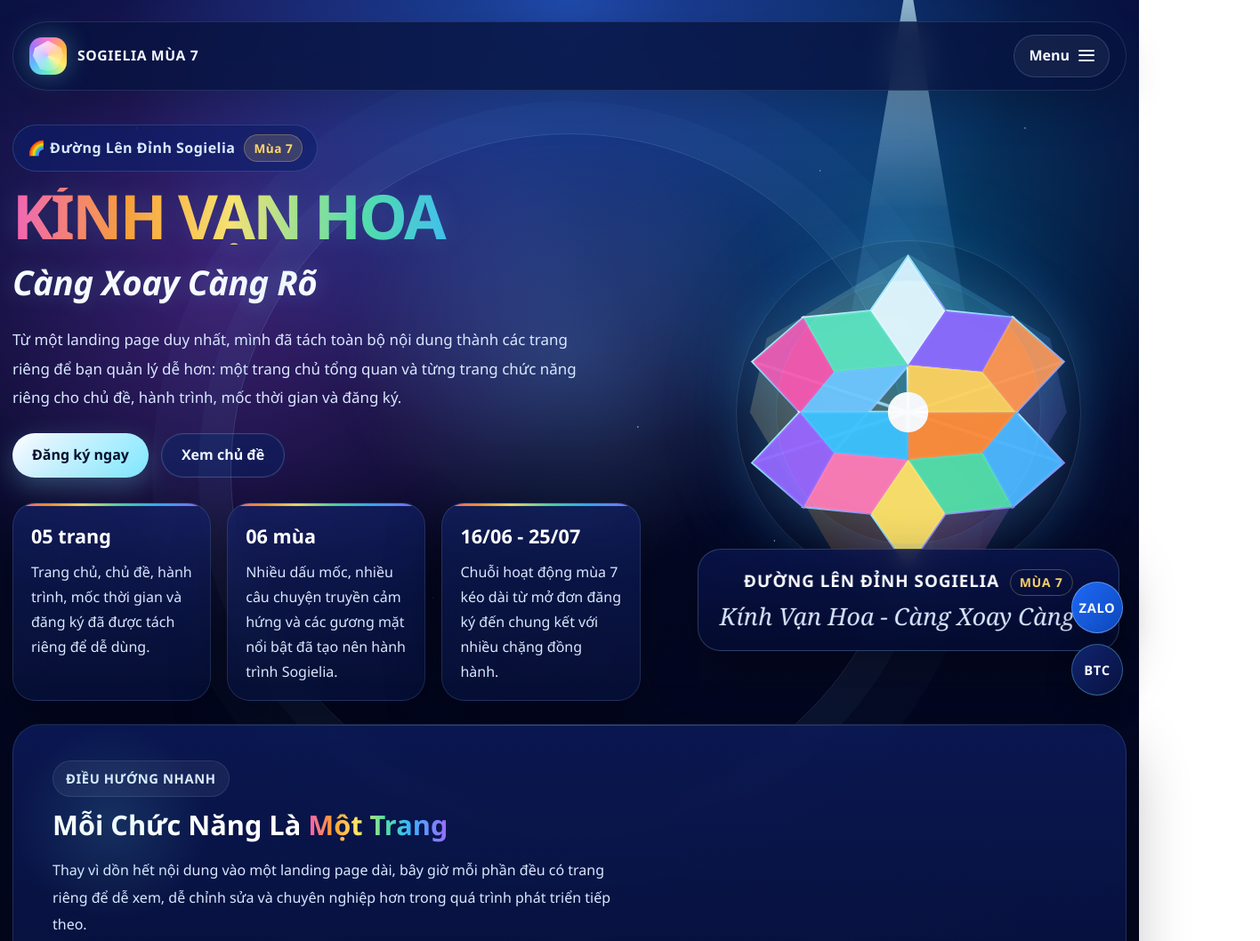
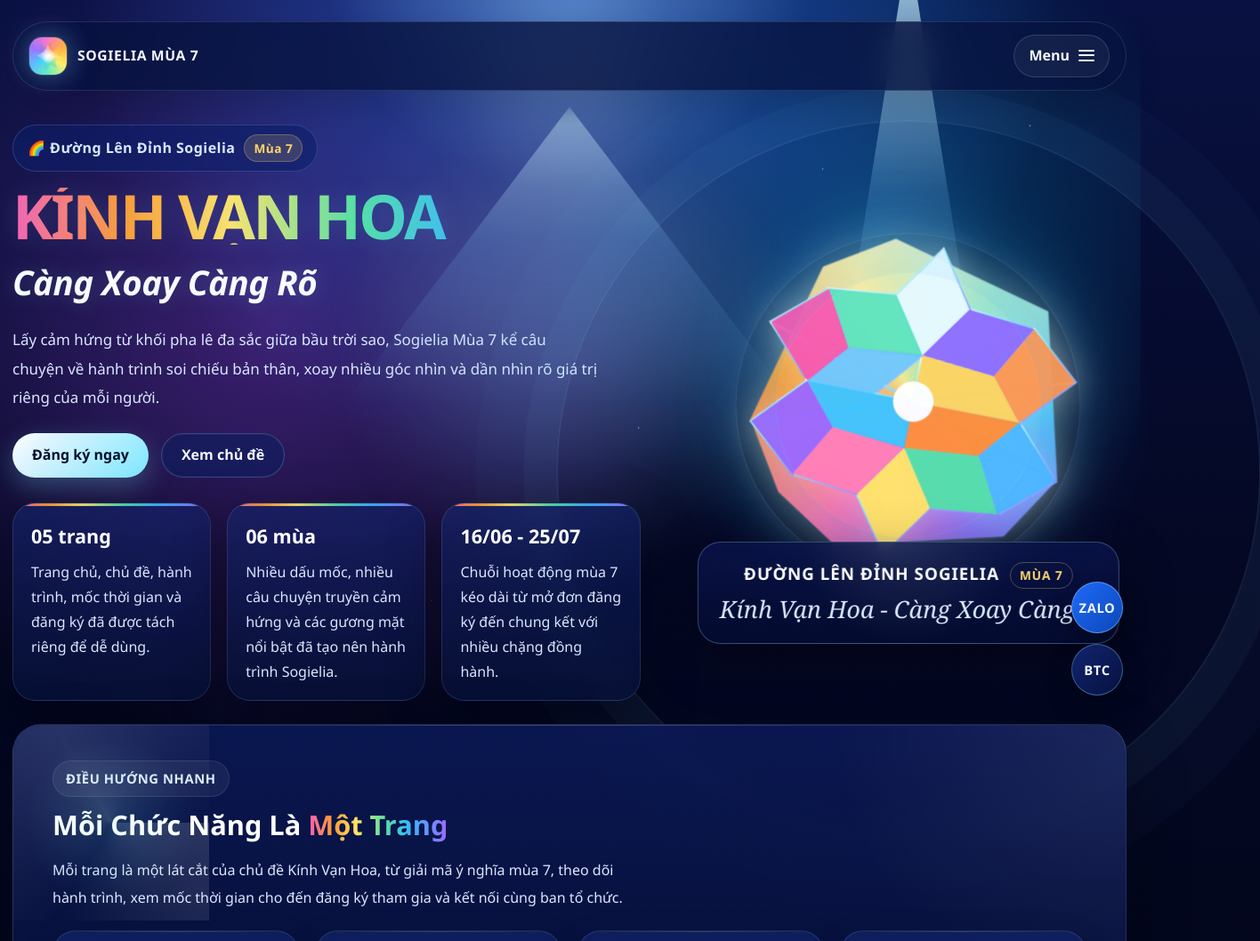
Before and after one commit to hoangnhat204/dangkysogieliamua7, a plain HTML site: page index.html in a window 1280 px wide. Shown: the top 1058 px of the page at 89% size, 1416 px wide, since content can reach past the window. Drawn offline with Linux system fonts and the light colour scheme; no server answers.

Commit message:
update website

```diff
--- a/index.html
+++ b/index.html
@@ -33,7 +33,7 @@
             <h1>Kính Vạn Hoa</h1>
             <p class="hero-subtitle">Càng Xoay Càng Rõ</p>
             <p class="lead">
-              Từ một landing page duy nhất, mình đã tách toàn bộ nội dung thành các trang riêng để bạn quản lý dễ hơn: một trang chủ tổng quan và từng trang chức năng riêng cho chủ đề, hành trình, mốc thời gian và đăng ký.
+              Lấy cảm hứng từ khối pha lê đa sắc giữa bầu trời sao, Sogielia Mùa 7 kể câu chuyện về hành trình soi chiếu bản thân, xoay nhiều góc nhìn và dần nhìn rõ giá trị riêng của mỗi người.
             </p>
             <div class="actions">
               <a class="button button-primary" href="dang-ky.html">Đăng ký ngay</a>
@@ -123,7 +123,7 @@
           <div class="section-kicker">Điều hướng nhanh</div>
           <h2 class="section-heading">Mỗi Chức Năng Là <span class="highlight">Một Trang</span></h2>
           <p class="section-intro">
-            Thay vì dồn hết nội dung vào một landing page dài, bây giờ mỗi phần đều có trang riêng để dễ xem, dễ chỉnh sửa và chuyên nghiệp hơn trong quá trình phát triển tiếp theo.
+            Mỗi trang là một lát cắt của chủ đề Kính Vạn Hoa, từ giải mã ý nghĩa mùa 7, theo dõi hành trình, xem mốc thời gian cho đến đăng ký tham gia và kết nối cùng ban tổ chức.
           </p>
           <div class="quick-grid">
             <article class="card">
--- a/styles.css
+++ b/styles.css
@@ -7,6 +7,9 @@
   --accent: #7de3ff;
   --accent-2: #9c69ff;
   --gold: #ffd66b;
+  --prism-white: rgba(255, 255, 255, 0.96);
+  --poster-blue: #0b1b72;
+  --poster-indigo: #241986;
   --shadow: 0 20px 60px rgba(0, 0, 0, 0.35);
   --shadow-soft: 0 18px 40px rgba(0, 0, 0, 0.24);
   --max-width: 1360px;
@@ -31,13 +34,18 @@ body {
   font-family: "Segoe UI", Arial, sans-serif;
   color: var(--text);
   background:
+    radial-gradient(circle at 50% -4%, rgba(168, 228, 255, 0.4), transparent 16%),
     radial-gradient(circle at top, rgba(51, 120, 255, 0.55), transparent 30%),
     radial-gradient(circle at 20% 20%, rgba(175, 76, 255, 0.32), transparent 25%),
     radial-gradient(circle at 80% 15%, rgba(0, 214, 255, 0.24), transparent 20%),
+    radial-gradient(circle at 50% 18%, rgba(255, 182, 79, 0.14), transparent 18%),
     linear-gradient(180deg, #081141 0%, #040824 40%, #020515 100%);
+  background-size: 100% 100%, 110% 110%, 120% 120%, 115% 115%, 100% 100%, 100% 100%;
+  background-position: 50% 0%, 50% 0%, 0% 0%, 100% 0%, 50% 10%, 50% 50%;
   min-height: 100vh;
   overflow-x: hidden;
   line-height: 1.6;
+  animation: cosmicDrift 18s ease-in-out infinite alternate;
 }
 
 body::before,
@@ -61,14 +69,94 @@ body::before {
     radial-gradient(2px 2px at 68% 76%, rgba(255,255,255,0.88), transparent 60%),
     radial-gradient(1px 1px at 38% 84%, rgba(255,255,255,0.7), transparent 60%);
   opacity: 0.9;
+  animation: twinkleShift 12s ease-in-out infinite alternate;
 }
 
 body::after {
   background:
+    radial-gradient(circle at 50% 12%, rgba(255, 255, 255, 0.12), transparent 14%),
     radial-gradient(circle at center, rgba(75, 134, 255, 0.18), transparent 30%),
     radial-gradient(circle at center, rgba(255, 255, 255, 0.1), transparent 35%);
   filter: blur(12px);
   z-index: -3;
+  animation: auraPulse 10s ease-in-out infinite;
+}
+
+@keyframes cosmicDrift {
+  0% {
+    background-position: 50% 0%, 50% 0%, 0% 0%, 100% 0%, 50% 10%, 50% 50%;
+  }
+  100% {
+    background-position: 50% 6%, 45% 2%, 6% 8%, 94% 4%, 50% 14%, 50% 50%;
+  }
+}
+
+@keyframes twinkleShift {
+  0% {
+    opacity: 0.78;
+    transform: scale(1);
+  }
+  100% {
+    opacity: 1;
+    transform: scale(1.03);
+  }
+}
+
+@keyframes auraPulse {
+  0%,
+  100% {
+    opacity: 0.75;
+    transform: scale(1);
+  }
+  50% {
+    opacity: 1;
+    transform: scale(1.04);
+  }
+}
+
+@keyframes prismSpin {
+  from {
+    transform: rotate(0deg);
+  }
+  to {
+    transform: rotate(360deg);
+  }
+}
+
+@keyframes heroFloat {
+  0%,
+  100% {
+    transform: translateY(0);
+  }
+  50% {
+    transform: translateY(-8px);
+  }
+}
+
+@keyframes beamPulse {
+  0%,
+  100% {
+    opacity: 0.72;
+    transform: translate(-50%, 8%) scaleY(1);
+  }
+  50% {
+    opacity: 1;
+    transform: translate(-50%, 5%) scaleY(1.08);
+  }
+}
+
+@keyframes shimmerSweep {
+  0% {
+    transform: translateX(-18%) rotate(0deg);
+    opacity: 0.18;
+  }
+  50% {
+    opacity: 0.34;
+  }
+  100% {
+    transform: translateX(18%) rotate(14deg);
+    opacity: 0.18;
+  }
 }
 
 a {
@@ -126,9 +214,15 @@ main {
   width: 42px;
   height: 42px;
   border-radius: 14px;
-  background: conic-gradient(from 0deg, #ff79c8, #ffb23f, #ffee6b, #66efc1, #5dbdff, #9f73ff, #ff79c8);
+  background:
+    radial-gradient(circle at center, rgba(255,255,255,0.98) 0 10%, rgba(255,255,255,0.28) 16%, transparent 28%),
+    conic-gradient(from 0deg, #ff79c8, #ffb23f, #ffee6b, #66efc1, #5dbdff, #9f73ff, #ff79c8);
   position: relative;
-  box-shadow: 0 0 28px rgba(125, 227, 255, 0.35);
+  overflow: hidden;
+  box-shadow:
+    0 0 0 1px rgba(255,255,255,0.12),
+    0 0 28px rgba(125, 227, 255, 0.35),
+    0 0 48px rgba(135, 111, 255, 0.2);
 }
 
 .brand-mark::before {
@@ -136,9 +230,24 @@ main {
   position: absolute;
   inset: 4px;
   border-radius: 12px;
-  background: linear-gradient(145deg, rgba(255,255,255,0.95), rgba(255,255,255,0.05));
-  clip-path: polygon(50% 0%, 94% 24%, 100% 50%, 76% 94%, 50% 100%, 24% 94%, 0% 50%, 6% 24%);
-  opacity: 0.95;
+  background:
+    radial-gradient(circle at center, var(--prism-white), rgba(255,255,255,0.32) 22%, transparent 36%),
+    conic-gradient(from 140deg, #3fd2ff, #9d74ff, #ff8e58, #ffe86b, #5ee0c2, #3fd2ff);
+  clip-path: polygon(50% 0%, 61% 24%, 86% 14%, 76% 39%, 100% 50%, 76% 61%, 86% 86%, 61% 76%, 50% 100%, 39% 76%, 14% 86%, 24% 61%, 0% 50%, 24% 39%, 14% 14%, 39% 24%);
+  opacity: 0.98;
+  animation: prismSpin 18s linear infinite;
+}
+
+.brand-mark::after {
+  content: "";
+  position: absolute;
+  inset: 7px;
+  border-radius: 10px;
+  background:
+    linear-gradient(135deg, rgba(255,255,255,0.9), rgba(255,255,255,0.08) 45%, transparent 65%),
+    radial-gradient(circle at center, rgba(255,255,255,0.75), transparent 44%);
+  clip-path: polygon(50% 6%, 66% 33%, 94% 50%, 66% 67%, 50% 94%, 34% 67%, 6% 50%, 34% 33%);
+  filter: drop-shadow(0 0 10px rgba(255,255,255,0.35));
 }
 
 .nav-links {
@@ -289,6 +398,24 @@ main {
     0 0 0 36px rgba(122, 190, 255, 0.04),
     0 0 0 88px rgba(122, 190, 255, 0.03);
   pointer-events: none;
+  animation: auraPulse 12s ease-in-out infinite;
+}
+
+.hero::after {
+  content: "";
+  position: absolute;
+  left: 50%;
+  top: -18px;
+  width: min(520px, 72vw);
+  height: 320px;
+  transform: translateX(-50%);
+  background:
+    linear-gradient(180deg, rgba(214, 244, 255, 0.46), rgba(124, 197, 255, 0.18) 45%, transparent 100%);
+  clip-path: polygon(50% 0%, 100% 100%, 0% 100%);
+  filter: blur(8px);
+  opacity: 0.65;
+  pointer-events: none;
+  animation: beamPulse 8s ease-in-out infinite;
 }
 
 .hero-grid {
@@ -377,6 +504,8 @@ h1,
   border: 0;
   cursor: pointer;
   transition: transform 0.2s ease, box-shadow 0.2s ease, background 0.2s ease, border-color 0.2s ease;
+  position: relative;
+  overflow: hidden;
 }
 
 .button:hover {
@@ -387,6 +516,17 @@ h1,
   color: #041030;
   background: linear-gradient(135deg, #ffffff 0%, #dff4ff 22%, #7ee8ff 100%);
   box-shadow: 0 10px 30px rgba(126, 232, 255, 0.28);
+}
+
+.button::after {
+  content: "";
+  position: absolute;
+  inset: -40% auto -40% -25%;
+  width: 40%;
+  background: linear-gradient(90deg, transparent, rgba(255,255,255,0.48), transparent);
+  transform: rotate(18deg);
+  opacity: 0;
+  transition: opacity 0.2s ease;
 }
 
 .button-secondary {
@@ -399,6 +539,11 @@ h1,
 .button-secondary:hover {
   border-color: rgba(160, 214, 255, 0.45);
   box-shadow: 0 10px 28px rgba(13, 31, 96, 0.28);
+}
+
+.button:hover::after {
+  opacity: 1;
+  animation: shimmerSweep 1.4s ease;
 }
 
 .hero-stats,
@@ -545,6 +690,7 @@ h1,
   padding: 40px 44px;
   border-radius: var(--radius-xl);
   background:
+    radial-gradient(circle at top right, rgba(255,255,255,0.07), transparent 24%),
     linear-gradient(180deg, rgba(10, 24, 86, 0.88), rgba(4, 12, 42, 0.95)),
     linear-gradient(90deg, rgba(255,255,255,0.04), rgba(255,255,255,0.02));
   box-shadow: 0 26px 70px rgba(0, 0, 0, 0.3);
@@ -556,8 +702,11 @@ h1,
   inset: 0 auto auto 0;
   width: 220px;
   height: 220px;
-  background: radial-gradient(circle, rgba(113, 236, 255, 0.13), transparent 70%);
+  background:
+    radial-gradient(circle, rgba(113, 236, 255, 0.13), transparent 62%),
+    conic-gradient(from 0deg, rgba(255,255,255,0.14), rgba(255,255,255,0), rgba(255,255,255,0.12), rgba(255,255,255,0));
   pointer-events: none;
+  animation: prismSpin 20s linear infinite;
 }
 
 .section-card::after {
@@ -664,6 +813,7 @@ main > .section-card > .section-intro {
   place-items: center;
   min-height: 620px;
   isolation: isolate;
+  animation: heroFloat 10s ease-in-out infinite;
 }
 
 .beam {
@@ -676,6 +826,7 @@ main > .section-card > .section-intro {
   clip-path: polygon(50% 0%, 100% 100%, 0% 100%);
   filter: blur(1px);
   opacity: 0.82;
+  animation: beamPulse 7s ease-in-out infinite;
 }
 
 .kaleidoscope-shell {
@@ -684,6 +835,7 @@ main > .section-card > .section-intro {
   aspect-ratio: 1;
   display: grid;
   place-items: center;
+  animation: prismSpin 32s linear infinite;
 }
 
 .kaleidoscope-shell::before,
@@ -699,13 +851,17 @@ main > .section-card > .section-intro {
 .kaleidoscope-shell::after {
   inset: 17%;
   border-color: rgba(178, 220, 255, 0.1);
+  animation: prismSpin 18s linear infinite reverse;
 }
 
 .crystal {
   position: relative;
   width: 84%;
   aspect-ratio: 1;
-  filter: drop-shadow(0 0 35px rgba(110, 228, 255, 0.28));
+  filter:
+    drop-shadow(0 0 24px rgba(255, 245, 186, 0.28))
+    drop-shadow(0 0 35px rgba(110, 228, 255, 0.28));
+  animation: heroFloat 8s ease-in-out infinite reverse;
 }
 
 .crystal span {
@@ -715,7 +871,8 @@ main > .section-card > .section-intro {
   background:
     linear-gradient(135deg, rgba(255,255,255,0.95), rgba(255,255,255,0.02) 42%),
     conic-gradient(from 160deg, #ff73b7, #ff9b2d, #ffef73, #66e6bb, #46c7ff, #8d6dff, #ff73b7);
-  opacity: 0.2;
+  opacity: 0.28;
+  animation: auraPulse 7s ease-in-out infinite;
 }
 
 .crystal svg {
@@ -723,6 +880,8 @@ main > .section-card > .section-intro {
   inset: 0;
   width: 100%;
   height: 100%;
+  filter: drop-shadow(0 0 18px rgba(255,255,255,0.25));
+  animation: prismSpin 40s linear infinite reverse;
 }
 
 .art-label {
@@ -733,8 +892,10 @@ main > .section-card > .section-intro {
   width: min(560px, calc(100% - 16px));
   padding: 20px 24px;
   border-radius: 26px;
-  background: linear-gradient(180deg, rgba(10, 20, 74, 0.86), rgba(4, 12, 48, 0.92));
-  border: 1px solid rgba(161, 215, 255, 0.24);
+  background:
+    radial-gradient(circle at top center, rgba(255,255,255,0.08), transparent 45%),
+    linear-gradient(180deg, rgba(10, 20, 74, 0.86), rgba(4, 12, 48, 0.92));
+  border: 1px solid rgba(161, 215, 255, 0.3);
   text-align: center;
   box-shadow: var(--shadow);
   backdrop-filter: blur(10px);
@@ -763,10 +924,20 @@ main > .section-card > .section-intro {
 .art-label p {
   margin: 0;
   color: #d8e8ff;
-  font-family: "Georgia", "Times New Roman", serif;
+  font-family: "Segoe Script", "Brush Script MT", "Georgia", "Times New Roman", serif;
   font-size: clamp(1.55rem, 2.1vw, 1.9rem);
   font-style: italic;
   line-height: 1.3;
+}
+
+@media (prefers-reduced-motion: reduce) {
+  *,
+  *::before,
+  *::after {
+    animation: none !important;
+    transition: none !important;
+    scroll-behavior: auto !important;
+  }
 }
 
 .quote em {
```
